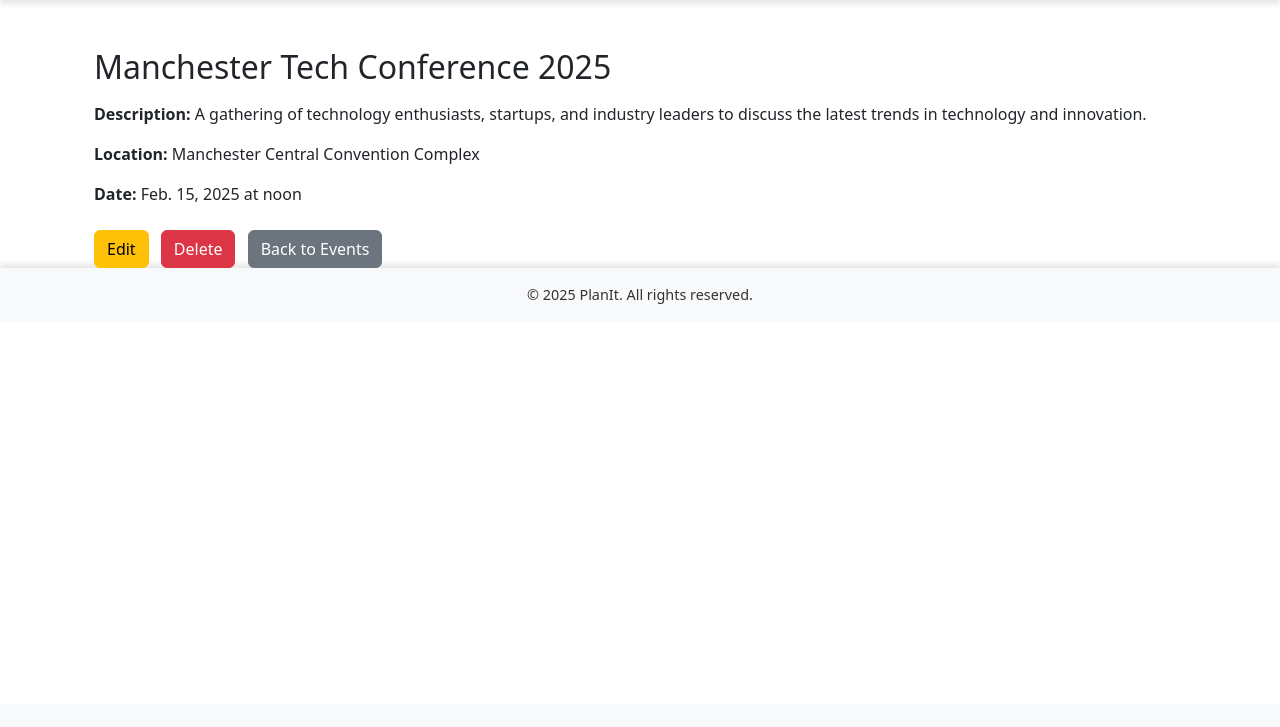
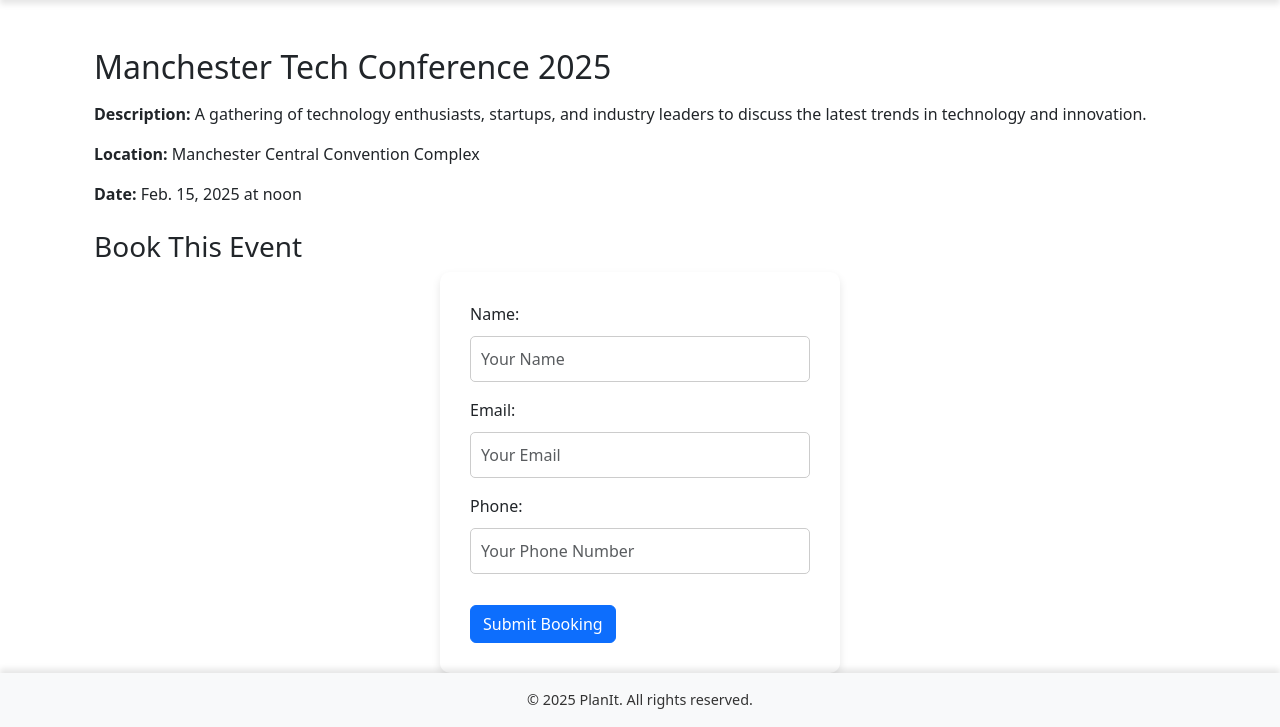
Before and after one commit to EktaMehra/PlanIt, a Django app: template events/templates/events/event_detail.html in a window 1280 px wide. Shown: the part 96-823 px from the top of the page. Before the commit the page ends 400 px from the top, so only its background shows below. Run offline with Django 5.2, Linux system fonts and the light colour scheme; the template is opened without the code that fills it: values that come from a table or form of the project are taken from there, others are empty; data comes from the database, SQL or seed files in the repository.

Commit message:
edit event_deatil page to give access to organizer and attendee separately

```diff
--- a/events/templates/events/event_detail.html
+++ b/events/templates/events/event_detail.html
@@ -6,10 +6,22 @@
     <p><strong>Description:</strong> {{ event.description }}</p>
     <p><strong>Location:</strong> {{ event.location }}</p>
     <p><strong>Date:</strong> {{ event.date }} at {{ event.time }}</p>
+
+    {% if user.is_authenticated and event.organizer == user %}
     <div class="mt-4">
         <a href="{% url 'event_update' event.pk %}" class="btn btn-warning me-2">Edit</a>
         <a href="{% url 'event_delete' event.pk %}" class="btn btn-danger me-2">Delete</a>
         <a href="{% url 'event_list' %}" class="btn btn-secondary">Back to Events</a>
     </div>
+    {% else %}
+    <div class="mt-4">
+        <h3>Book This Event</h3>
+        <form method="post" novalidate>
+            {% csrf_token %}
+            {{ booking_form.as_p }}
+            <button type="submit" class="btn btn-primary">Submit Booking</button>
+        </form>
+    </div>
+    {% endif %}
 </div>
 {% endblock %}
```
